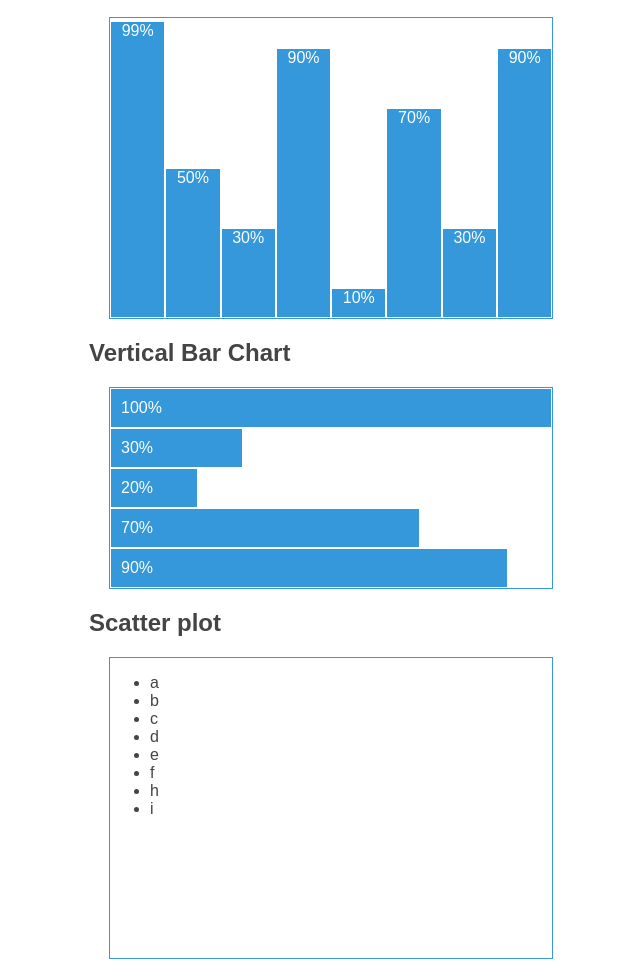
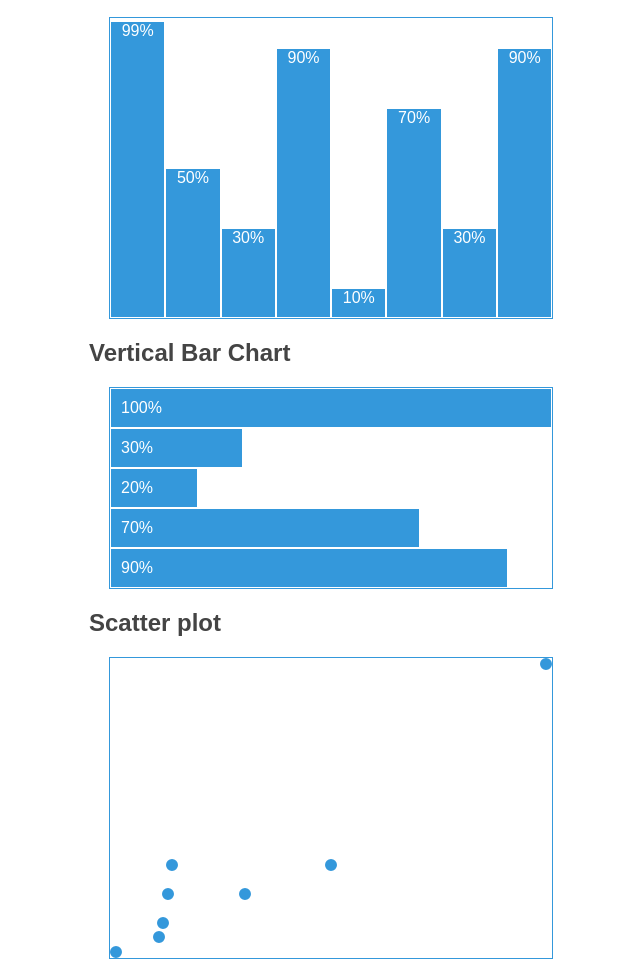
Before and after one commit to asciimoo/cssplot, a plain HTML site: page index.html in a window 1280 px wide. Shown: the part 111-1090 px from the top of the page, without its empty margins (235-875 px from the left). Drawn offline with nearby package versions, Linux system fonts and the light colour scheme; files that its build step writes are made by us from their sources.

Commit message:
[enh] demo page update

```diff
--- a/index.html
+++ b/index.html
@@ -4,12 +4,12 @@
     <meta http-equiv="content-type" content="text/html; charset=utf-8">
 
     <title>cssplot</title>
-    <link rel="stylesheet" href="cssplot.full.css" type="text/css" media="screen" charset="utf-8" />
+    <link rel="stylesheet" href="build/cssplot.full.css" type="text/css" media="screen" charset="utf-8" />
     <style>
     body { font-family: sans-serif; color: #444444; }
     .wrapper { width: 50%; margin: auto; }
     .wrapper div { margin: 20px; width: 70%; border: 1px solid #3498db; }
-    .scatterplot, .bar-chart { height: 300px; }
+    .scatter-plot, .bar-chart { height: 300px; }
     .vertical-chart ul li { padding: 10px; }
     </style>
 
@@ -41,7 +41,7 @@
         </ul>
     </div>
     <h2>Scatter plot</h2>
-    <div class="scatterplot">
+    <div class="scatter-plot">
         <ul class="container">
             <li data-cp-x="50" data-cp-y="30">a</li>
             <li data-cp-x="30" data-cp-y="20">b</li>
```
